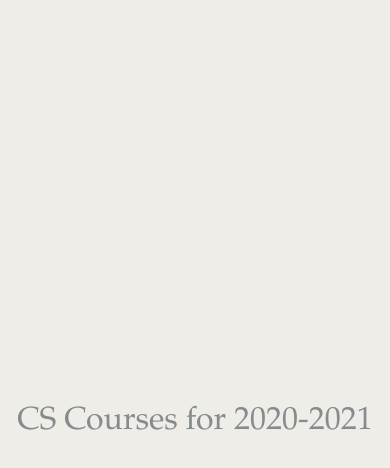
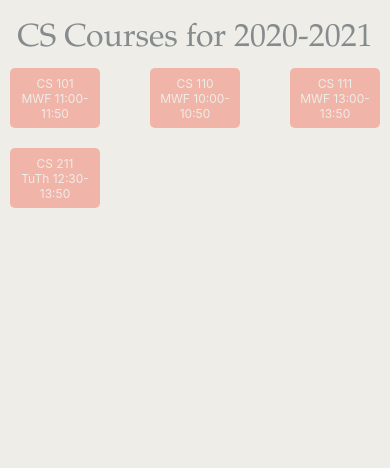
Before and after one commit to bcisaac/fastclass, a React Native app: screen / in a window 390 px wide. Shown: the top 468 px of the page. Built offline with nearby package versions, Linux system fonts and the light colour scheme.

Commit message:
Added Courses

```diff
--- a/App.js
+++ b/App.js
@@ -1,31 +1,109 @@
 import { StatusBar } from 'expo-status-bar';
 import React from 'react';
-import { StyleSheet, Text, View } from 'react-native';
+import { SafeAreaView, ScrollView, StyleSheet, Text, TouchableOpacity, View } from 'react-native';
 
 const schedule = {
-  title: "CS Courses for 2020-2021"
+  "title": "CS Courses for 2020-2021",
+  "courses": [
+    {
+      "id": "F101",
+      "title": "Computer Science: Concepts, Philosophy, and Connections",
+      "meets": "MWF 11:00-11:50"
+    },
+    {
+      "id": "F110",
+      "title": "Intro Programming for non-majors",
+      "meets": "MWF 10:00-10:50"
+    },
+    {
+      "id": "F111",
+      "title": "Fundamentals of Computer Programming I",
+      "meets": "MWF 13:00-13:50"
+    },
+    {
+      "id": "F211",
+      "title": "Fundamentals of Computer Programming II",
+      "meets": "TuTh 12:30-13:50"
+    }
+  ]
 };
 
 const App = () => {
   return (
-    <View style={styles.container}>
-      <Text style={styles.bannerStyle}>{schedule.title}</Text>
-    </View>
-  )
+    <SafeAreaView style={styles.container}>
+      <Banner title = {schedule.title} />
+      <CourseList courses = {schedule.courses} />
+    </SafeAreaView>
+  );
 }
 
+const Banner = ({title}) => (
+  <Text style  = {styles.bannerStyle}>{title}</Text>
+);
+
+const CourseList = ({courses}) => (
+  <ScrollView>
+    <View style={styles.courseList}>
+      {courses.map(course => <Course key={course.id} course={course} />)}
+    </View>
+  </ScrollView>
+);
+
+const getCourseNumber = course => (
+  course.id.slice(1)
+);
+
+const Course = ({course}) => (
+  <TouchableOpacity style={styles.courseButton}>
+    <Text style={styles.courseText}>
+      {`CS ${getCourseNumber(course)}\n${course.meets}`}
+    </Text>
+  </TouchableOpacity>
+);
+
+/*
+  Ivory: #EEEDE7
+  Gray: #868B8E
+  Pewter: #B9B7BD
+  Scallop Seashell: #E7D2CC
+    Darker: #F0B4A9
+*/
 const styles = StyleSheet.create({
   container: {
     flex: 1,
     backgroundColor: '#EEEDE7',
     alignItems: 'center',
     justifyContent: 'center',
+    paddingTop:20,
   },
   bannerStyle: {
     fontFamily: "Garamond",
     color: '#868B8E',
     fontSize:32,
-  }
+  },
+  courseList: {
+    flex: 1,
+    flexDirection: 'row',
+    flexWrap: 'wrap',
+    alignItems: 'center',
+    justifyContent: 'space-between',
+  },
+  courseButton: {
+    flex: 1, borderRadius: 5,
+    justifyContent: 'center',
+    alignnItems: 'center',
+    margin: 10,
+    height: 60,
+    padding: 10,
+    minWidth: 90,
+    maxWidth: 90,
+    backgroundColor: '#F0B4A9',
+  },
+  courseText:{
+    color: '#EEEDE7',
+    fontSize: 12,
+    textAlign: 'center'
+  },
 });
 
 export default App
```
